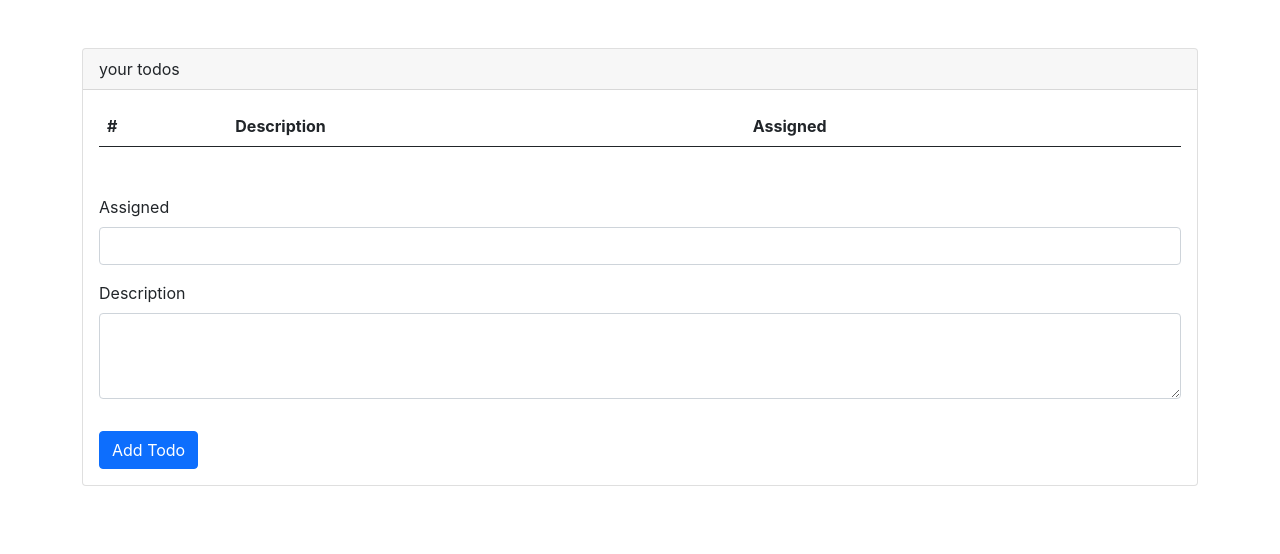
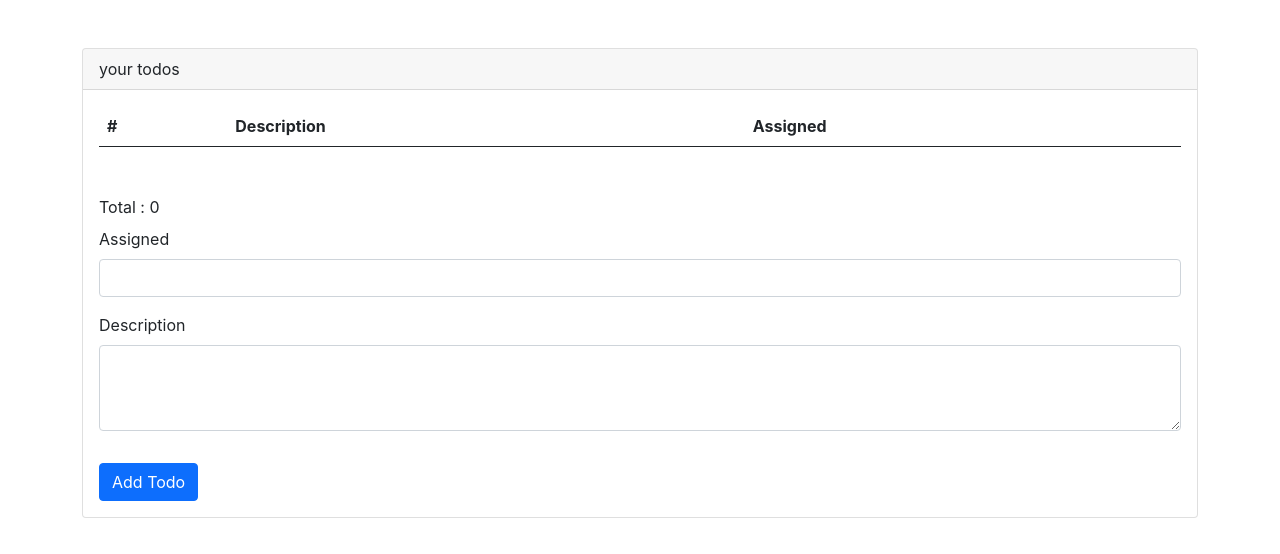
Before and after one commit to MHH77/react-todos, a React (Create React App) app: page / in a window 1280 px wide. Shown: the top 554 px of the page. Built offline with nearby package versions, Linux system fonts and the light colour scheme.

Commit message:
[feature] Implement total record feature

```diff
--- a/src/App.js
+++ b/src/App.js
@@ -34,6 +34,10 @@ function App() {
     setTodos(filteredTodos);
   };
 
+  const totalrecord = () => {
+    return todos.length;
+  }
+
   return (
     <div className='mt-5 container'>
       <div className='card'>
@@ -42,7 +46,7 @@ function App() {
         </div>
         <div className="card-body">
           <TodoTable todos={todos} deleteTodo={deleteTodo} />
-          <NewTodoForm addTodo={addTodo} />
+          <NewTodoForm addTodo={addTodo} total={totalrecord()} />
         </div>
       </div>
     </div>
--- a/src/components/NewTodoForm.js
+++ b/src/components/NewTodoForm.js
@@ -18,6 +18,9 @@ function NewTodoForm(props) {
     return (
         <div className="mt-5">
             <form>
+                <div className="mb-0">
+                    <label className="form-label">Total :    {props.total}</label>
+                </div>
                 <div className="mb-3">
                     <label className="form-label">Assigned</label>
                     <input
```
